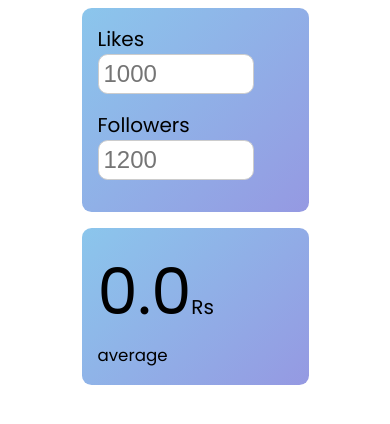
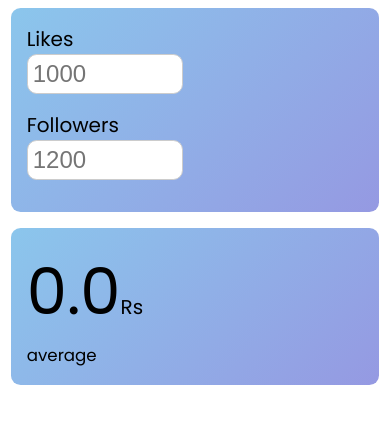
Before and after one commit to dnsamw/ppcal, a plain HTML site: page index.html in a window 390 px wide. Drawn offline with Linux system fonts and the light colour scheme.

Commit message:
media query added for mobile resposiveness

```diff
--- a/style.css
+++ b/style.css
@@ -46,3 +46,16 @@ input[type=number]{
     -ms-user-select: none;
     user-select: none;
 }
+
+@media only screen and (max-width: 600px) {
+
+    .wrapper{
+        margin-bottom: 1rem;
+        background-color: #8BC6EC;
+        background-image: linear-gradient(135deg, #8BC6EC 0%, #9599E2 100%);
+        padding: 1rem;
+        border-radius: 0.6rem;
+        width: 90%;
+    }
+
+}
```
